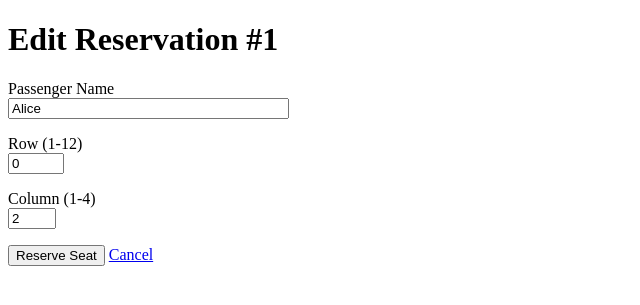
After one commit to zach-mcl/Trip-Reservation, a Flask app: page /edit/1 in a window 1280 px wide. The commit adds this page. Shown: the top 305 px of the page, without its empty margins (0-640 px from the left). Run offline with Flask 3, Linux system fonts and the light colour scheme.

Commit message:
Added a edit-reservation feature

```diff
--- a/app.py
+++ b/app.py
@@ -1,4 +1,4 @@
-from flask import Flask, render_template, request, redirect, url_for
+from flask import Flask, render_template, request, redirect, url_for, flash, get_flashed_messages
 from flask_sqlalchemy import SQLAlchemy
 from flask_wtf import FlaskForm
 from wtforms import StringField, IntegerField, SubmitField
@@ -6,38 +6,36 @@ from wtforms.validators import DataRequired, NumberRange
 import secrets
 import os
 from sqlalchemy.exc import SQLAlchemyError
+from werkzeug.exceptions import abort
 
 app = Flask(__name__)
 app.config['SECRET_KEY'] = '93706c9e3f77354f88ad49691ed40ba39577805ba18482498309142b4bc67856'
-app.config['SQLALCHEMY_DATABASE_URI'] = f'sqlite:///{os.path.abspath("/app/reservations.db")}'
+app.config['SQLALCHEMY_DATABASE_URI'] = f"sqlite:///{os.path.abspath('/app/reservations.db')}"
 db = SQLAlchemy(app)
 
 class Reservation(db.Model):
     __tablename__ = 'reservations'
-    id = db.Column(db.Integer, primary_key = True)
-    passengerName = db.Column(db.String(160), nullable = False)
-    seatRow = db.Column(db.Integer, nullable = False)
-    seatColumn = db.Column(db.Integer, nullable = False)
-    eTicketNumber = db.Column(db.String(120), unique = True, nullable = False)
-    created = db.Column(db.TIMESTAMP, server_default = db.func.now())
+    id = db.Column(db.Integer, primary_key=True)
+    passengerName = db.Column(db.String(160), nullable=False)
+    seatRow = db.Column(db.Integer, nullable=False)
+    seatColumn = db.Column(db.Integer, nullable=False)
+    eTicketNumber = db.Column(db.String(120), unique=True, nullable=False)
+    created = db.Column(db.TIMESTAMP, server_default=db.func.now())
 
 class Admin(db.Model):
-    # admin1 = 12345
-    # admin2 = 24680
-    # admin3 = 98765
     __tablename__ = 'admins'
-    username = db.Column(db.String, primary_key = True)
-    password = db.Column(db.String, nullable = False)
+    username = db.Column(db.String, primary_key=True)
+    password = db.Column(db.String, nullable=False)
 
 class AdminLoginForm(FlaskForm):
-    username = StringField('Username', validators = [DataRequired()])
-    password = StringField('Password', validators = [DataRequired()])
+    username = StringField('Username', validators=[DataRequired()])
+    password = StringField('Password', validators=[DataRequired()])
     submit = SubmitField('Login')
 
 class ReservationForm(FlaskForm):
-    passenger_name = StringField('Passenger Name', validators = [DataRequired()])
-    seat_row = IntegerField('Row (1-12)', validators = [DataRequired(), NumberRange(min = 1, max = 12)])
-    seat_col = IntegerField('Column (1-4)', validators = [DataRequired(), NumberRange(min = 1, max = 4)])
+    passenger_name = StringField('Passenger Name', validators=[DataRequired()])
+    seat_row = IntegerField('Row (1-12)', validators=[DataRequired(), NumberRange(min=1, max=12)])
+    seat_col = IntegerField('Column (1-4)', validators=[DataRequired(), NumberRange(min=1, max=4)])
     submit = SubmitField('Reserve Seat')
 
 @app.route('/', methods=['GET'])
@@ -49,8 +47,8 @@ def admin_login():
     form = AdminLoginForm()
     error = None
     if form.validate_on_submit():
-        admins = Admin.query.filter_by(username = form.username.data).first()
-        if admins and admins.password == form.password.data:
+        admin = Admin.query.filter_by(username=form.username.data).first()
+        if admin and admin.password == form.password.data:
             return redirect(url_for('admin_dashboard'))
         else:
             error = "Invalid username and/or password."
@@ -61,42 +59,42 @@ def admin_dashboard():
     if request.method == 'POST':
         eTicketNumber = request.form.get('eTicketNumber')
         if eTicketNumber:
-            reservation = Reservation.query.filter_by(eTicketNumber=eTicketNumber).first()
-            if reservation:
-                db.session.delete(reservation)
+            res = Reservation.query.filter_by(eTicketNumber=eTicketNumber).first()
+            if res:
+                db.session.delete(res)
                 try:
                     db.session.commit()
-                except SQLAlchemyError as e:
+                except SQLAlchemyError:
                     db.session.rollback()
-                    app.logger(f"Error deleting reservation: {e}")
-
     reservations = Reservation.query.all()
     seating_chart_data = get_seating_chart_data(reservations)
     total_sales = get_total_cost(reservations)
-    return render_template('admin_dashboard.html', reservations=reservations, seating_chart_data=seating_chart_data, total_sales=total_sales)
+    return render_template('admin_dashboard.html',
+                           reservations=reservations,
+                           seating_chart_data=seating_chart_data,
+                           total_sales=total_sales)
 
 def get_seating_chart_data(reservations):
-    seating_chart = [['_' for _ in range(4)] for _ in range(12)]
-    for res in reservations:
-        row_index = res.seatRow - 1
-        col_index = res.seatColumn - 1
-        if 0 <= row_index < 12 and 0 <= col_index < 4:
-            seating_chart[row_index][col_index] = 'X'
-    return seating_chart
+    chart = [['_' for _ in range(4)] for _ in range(12)]
+    for r in reservations:
+        ri = r.seatRow - 1
+        ci = r.seatColumn - 1
+        if 0 <= ri < 12 and 0 <= ci < 4:
+            chart[ri][ci] = 'X'
+    return chart
 
 def get_cost_matrix():
-    cost_matrix = [[100, 75, 50, 100] for _ in range(12)]
-    return cost_matrix
+    return [[100, 75, 50, 100] for _ in range(12)]
 
 def get_total_cost(reservations):
-    total_cost = 0
+    total = 0
     cost_matrix = get_cost_matrix()
-    for res in reservations:
-        row_index = res.seatRow - 1
-        col_index = res.seatColumn - 1
-        if 0 <= row_index < 12 and 0 <= col_index < 4:
-            total_cost += cost_matrix[row_index][col_index]
-    return total_cost
+    for r in reservations:
+        ri = r.seatRow - 1
+        ci = r.seatColumn - 1
+        if 0 <= ri < 12 and 0 <= ci < 4:
+            total += cost_matrix[ri][ci]
+    return total
 
 @app.route('/reserve', methods=['GET', 'POST'])
 def reserve():
@@ -104,30 +102,45 @@ def reserve():
     error = None
     reservation = None
     if form.validate_on_submit():
-        passenger_name = form.passenger_name.data
+        name = form.passenger_name.data
         row = form.seat_row.data
         col = form.seat_col.data
-        existing_reservation = Reservation.query.filter_by(seatRow=row, seatColumn=col).first()
-        if existing_reservation:
+        if Reservation.query.filter_by(seatRow=row, seatColumn=col).first():
             error = 'This seat is already reserved.'
         else:
-            e_ticket_number = secrets.token_hex(8)      # couldn't figure out the method in the video demo so I did this
-            new_reservation = Reservation(
-                passengerName = passenger_name,
-                seatRow = row,
-                seatColumn = col,
-                eTicketNumber = e_ticket_number
-            )
-            db.session.add(new_reservation)
+            ticket = secrets.token_hex(8)
+            new = Reservation(passengerName=name,
+                              seatRow=row,
+                              seatColumn=col,
+                              eTicketNumber=ticket)
+            db.session.add(new)
             try:
                 db.session.commit()
-                reservation = new_reservation
+                reservation = new
             except SQLAlchemyError as e:
                 db.session.rollback()
                 error = f"Database error: {e}"
-                app.logger.error(f"Error savinf reservation: {e}")
-                reservation = None
     return render_template('reserve.html', form=form, error=error, reservation=reservation)
+
+@app.route('/edit/<int:reservation_id>', methods=['GET', 'POST'])
+def edit_reservation(reservation_id):
+    reservation = Reservation.query.get_or_404(reservation_id)
+    form = ReservationForm(
+        passenger_name=reservation.passengerName,
+        seat_row=reservation.seatRow,
+        seat_col=reservation.seatColumn
+    )
+    if form.validate_on_submit():
+        reservation.passengerName = form.passenger_name.data
+        reservation.seatRow = form.seat_row.data
+        reservation.seatColumn = form.seat_col.data
+        try:
+            db.session.commit()
+            return redirect(url_for('admin_dashboard'))
+        except SQLAlchemyError as e:
+            db.session.rollback()
+            flash(f"Could not update reservation: {e}", 'danger')
+    return render_template('edit_reservation.html', form=form, reservation=reservation)
 
 if __name__ == '__main__':
     with app.app_context():
--- a/docker-compose.yml
+++ b/docker-compose.yml
@@ -3,6 +3,6 @@ services:
   web:
     build: .
     ports:
-      - "5000:5000"
+      - "5001:5001"
     volumes:
       - .:/app
--- /dev/null
+++ b/templates/edit_reservation.html
@@ -0,0 +1,47 @@
+<!doctype html>
+<html lang="en">
+
+<head>
+    <meta charset="utf-8">
+    <title>Edit Reservation</title>
+</head>
+
+<body>
+    <h1>Edit Reservation #{{ reservation.id }}</h1>
+
+    <form method="post">
+        {{ form.hidden_tag() }}
+
+        <p>
+            {{ form.passenger_name.label }}<br>
+            {{ form.passenger_name(size=32) }}
+        </p>
+
+        <p>
+            {{ form.seat_row.label }}<br>
+            {{ form.seat_row() }}
+        </p>
+
+        <p>
+            {{ form.seat_col.label }}<br>
+            {{ form.seat_col() }}
+        </p>
+
+        <p>
+            <button type="submit">{{ form.submit.label.text or "Update" }}</button>
+            <a href="{{ url_for('admin_dashboard') }}">Cancel</a>
+        </p>
+    </form>
+
+    {% with messages = get_flashed_messages(with_categories=true) %}
+    {% if messages %}
+    <ul class="flashes">
+        {% for category, msg in messages %}
+        <li class="flash {{ category }}">{{ msg }}</li>
+        {% endfor %}
+    </ul>
+    {% endif %}
+    {% endwith %}
+</body>
+
+</html>
```
Also changed, not shown: templates/admin_dashboard.html (+7 -2 lines).
